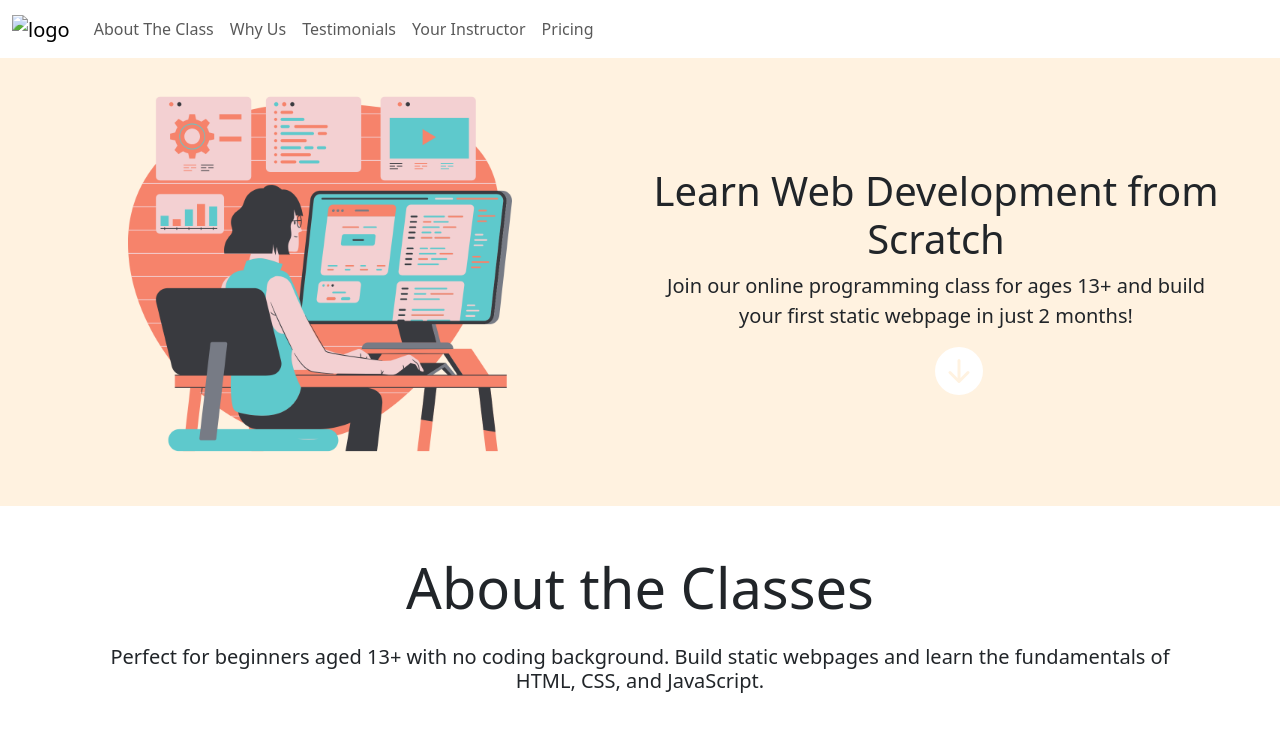
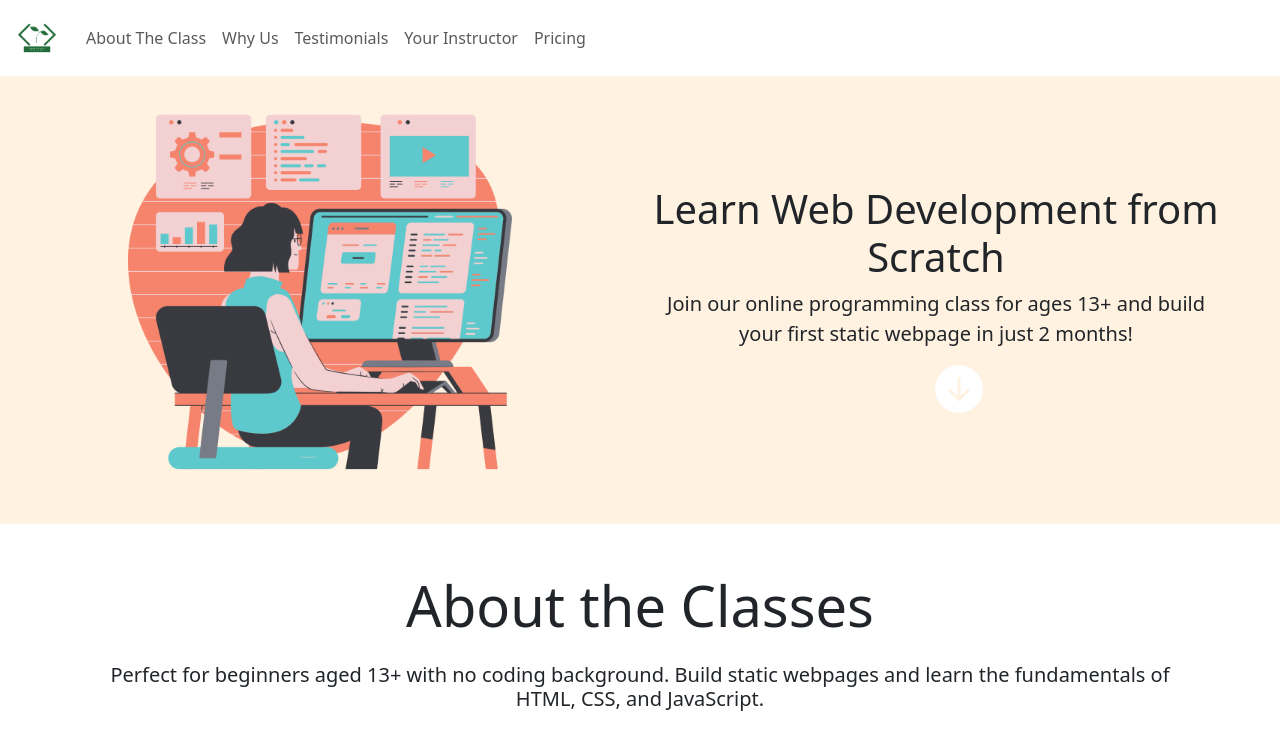
Before and after one commit to muhdarifrawi/fundamentallyteaching, a plain HTML site: page index.html in a window 1280 px wide. Shown: the top 746 px of the page. Drawn offline with nearby package versions, Linux system fonts and the light colour scheme; the site is published under a folder, as on GitHub Pages, so addresses that start at the root find nothing.

Commit message:
logo url changed

```diff
--- a/index.html
+++ b/index.html
@@ -15,7 +15,7 @@
     <nav class="navbar navbar-expand-lg">
         <div class="container-fluid">
             <a class="navbar-brand" href="#">
-                <img src="/images/logo.png" alt="logo" height="50">
+                <img src="images/logo.png" alt="logo" height="50">
             </a>
             <button class="navbar-toggler" type="button" data-bs-toggle="collapse" data-bs-target="#navbarNav"
                 aria-controls="navbarNav" aria-expanded="false" aria-label="Toggle navigation">
```
